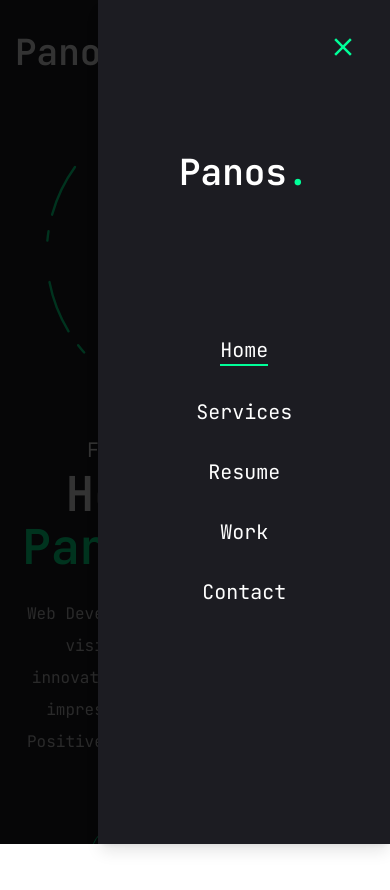
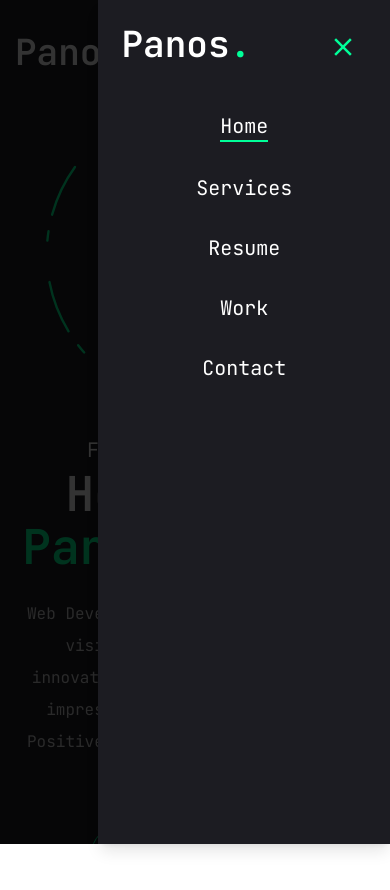
Before and after one commit to giamanpanos/my-cv, a Next.js app: page / in a window 390 px wide. Both pictures are taken after a click on the button 359 px from the left and 52 px from the top of the page. Shown: the top 890 px of the page. Built offline with nearby package versions, Linux system fonts and the light colour scheme.

Commit message:
mobile nav margin 2

```diff
--- a/components/MobileNav.jsx
+++ b/components/MobileNav.jsx
@@ -37,7 +37,7 @@ function MobileNav() {
       </SheetTrigger>
       <SheetContent className="flex flex-col">
         {/* logo */}
-        <div className="mt-32 mb-32 text-center text-2xl">
+        <div className="mb-8 text-left text-2xl">
           <Link href="/">
             <h1 className="text-4xl font-semibold">
               Panos<span className="text-accent">.</span>
```
